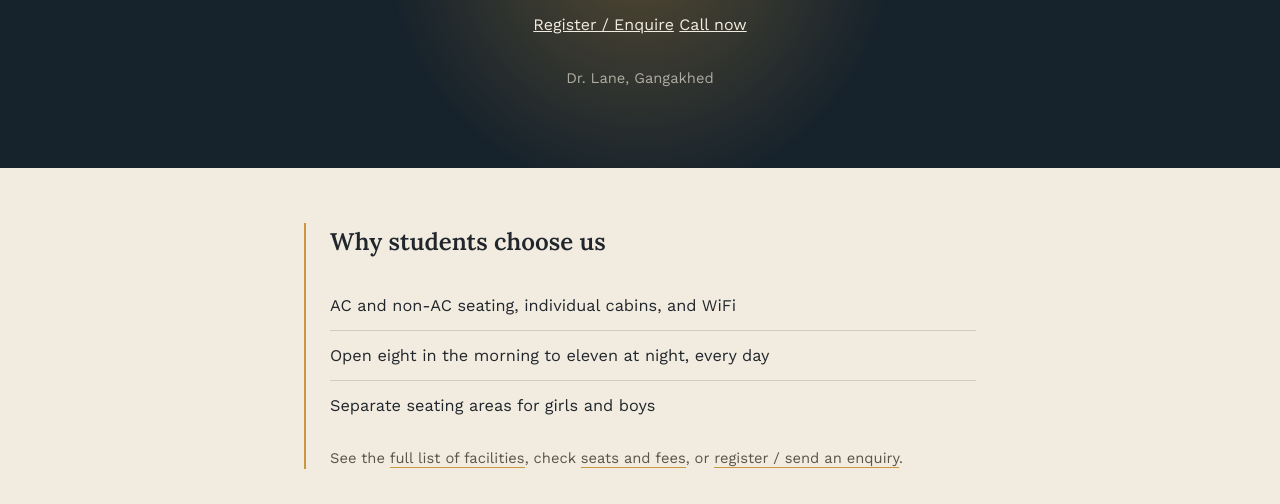
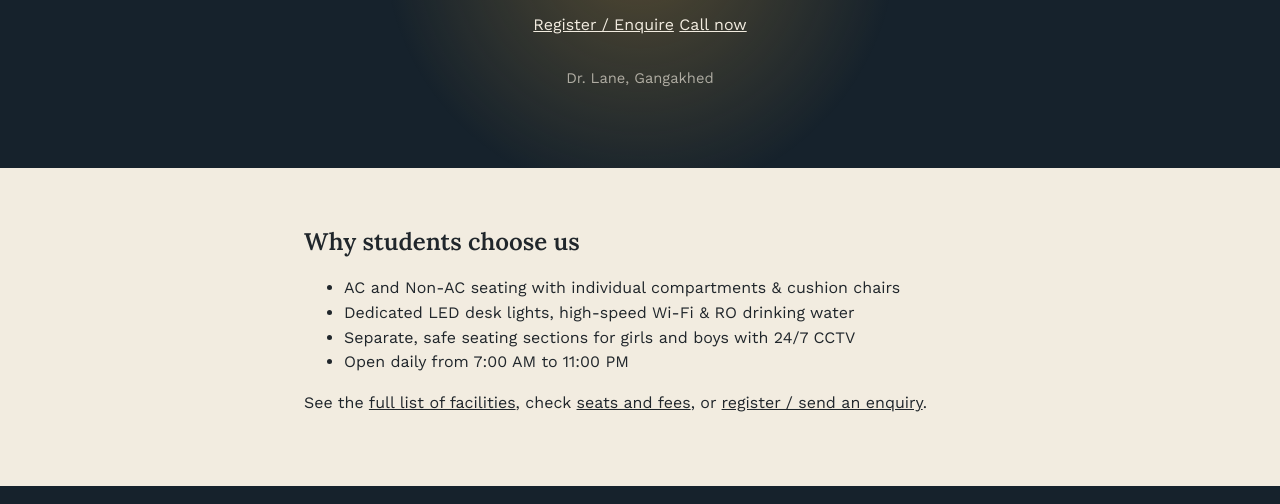
Before and after one commit to rohitwadkile01/Wadkile-Abhyasika, a plain HTML site: page index.html in a window 1280 px wide. Shown: the part 296-800 px from the top of the page. Drawn offline with nearby package versions, Linux system fonts and the light colour scheme.

Commit message:
Revise highlights section in index.html
Updated the highlights section with improved content and structure.

```diff
--- a/index.html
+++ b/index.html
@@ -37,15 +37,16 @@
 </header>
 
 <main class="page">
-  <section class="section" id="highlights">
-    <h2>Why students choose us</h2>
-    <ul class="rule-list">
-      <li>AC and non-AC seating, individual cabins, and WiFi</li>
-      <li>Open eight in the morning to eleven at night, every day</li>
-      <li>Separate seating areas for girls and boys</li>
-    </ul>
-    <p class="note">See the <a href="facilities.html">full list of facilities</a>, check <a href="pricing.html">seats and fees</a>, or <a href="register.html">register / send an enquiry</a>.</p>
-  </section>
+  <section>
+  <h2>Why students choose us</h2>
+  <ul>
+    <li>AC and Non-AC seating with individual compartments &amp; cushion chairs</li>
+    <li>Dedicated LED desk lights, high-speed Wi-Fi &amp; RO drinking water</li>
+    <li>Separate, safe seating sections for girls and boys with 24/7 CCTV</li>
+    <li>Open daily from 7:00 AM to 11:00 PM</li>
+  </ul>
+  <p>See the <a href="facilities.html">full list of facilities</a>, check <a href="pricing.html">seats and fees</a>, or <a href="register.html">register / send an enquiry</a>.</p>
+</section>
 </main>
 
 <footer>
```
